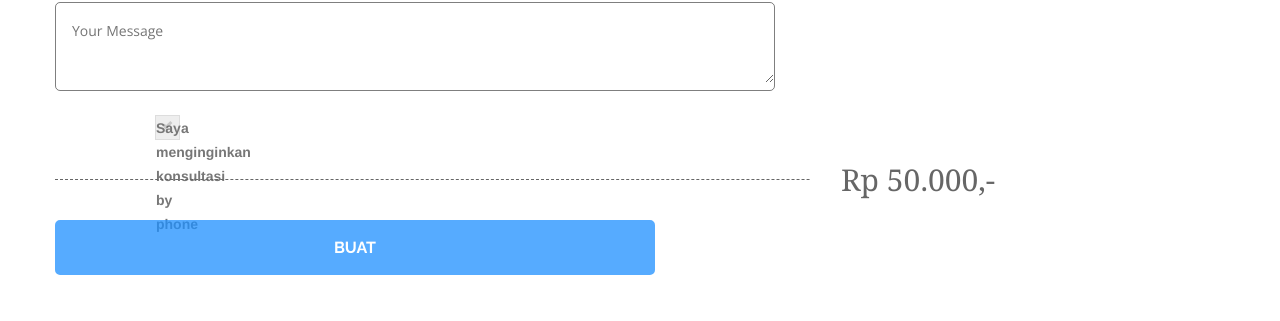
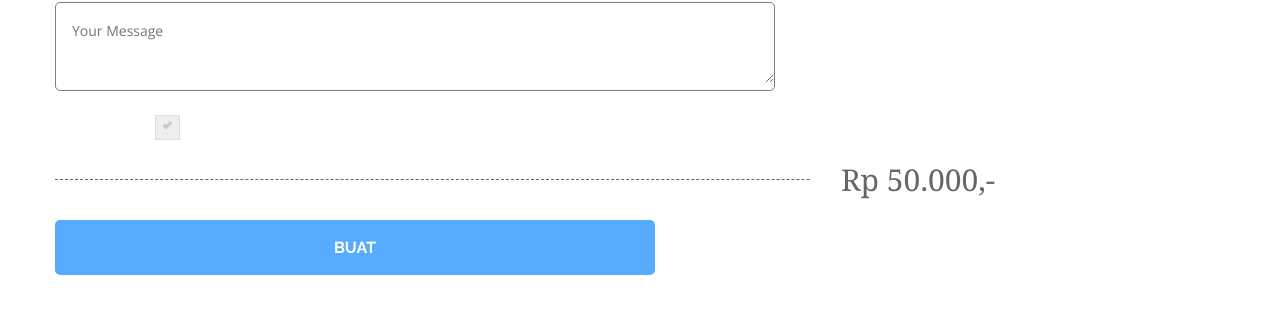
Before and after one commit to kemtol/legalserviceindonesia, a Jekyll site: the page built from laman/checkout.md, in a window 1280 px wide. Shown: the part 1605-1926 px from the top of the page. Built offline with Jekyll 4.4.1, drawn with Linux system fonts in a browser that asks for light colours.

Commit message:
Update checkout.md

```diff
--- a/laman/checkout.md
+++ b/laman/checkout.md
@@ -69,7 +69,7 @@ is_page: true
             <textarea class="form-message validate-required" name="message" placeholder="Your Message"></textarea>
           </div>
           <div class="cbox">
-            <input type="checkbox" name="konsultasi" value="konsultasi"> <label>Saya menginginkan konsultasi by phone</label>
+            <input type="checkbox" value="1" id="checkboxFiveInput" name="" /> <label for="checkboxFiveInput"> </label >
           </div>
           <div class="subprice">
             <hr class="a1" />
```
